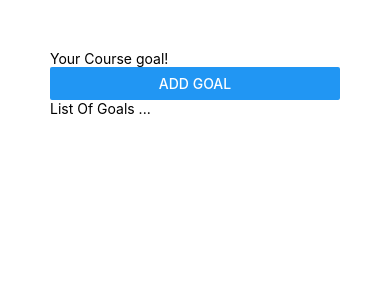
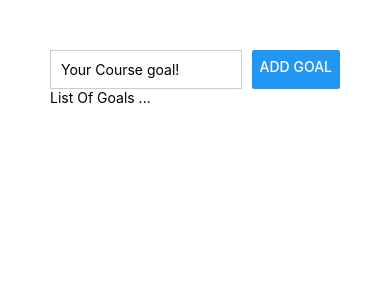
Before and after one commit to ghanayemomar/ReactNative, a React Native app: screen / in a window 390 px wide. Shown: the top 300 px of the page. Built offline with nearby package versions, Linux system fonts and the light colour scheme.

Commit message:
19. Using Flexbox To Create Layouts

```diff
--- a/App.js
+++ b/App.js
@@ -3,9 +3,9 @@
 export default function App() {
   return (
     <View style={styles.appContainer}>
-      <View>
-        <TextInput placeholder="Your Course goal!"/>
-        <Button title="Add Goal"/>
+      <View style={styles.inputContainer}>
+        <TextInput style={styles.textInput} placeholder="Your Course goal!" />
+        <Button title="Add Goal" />
       </View>
       <View>
         <Text>List Of Goals ...</Text>
@@ -15,7 +15,18 @@
 }
 
 const styles = StyleSheet.create({
-  appContainer:{
-    padding:50,
-  }
+  appContainer: {
+    padding: 50,
+  },
+  inputContainer: {
+    flexDirection: "row",
+    justifyContent: "space-between",
+  },
+  textInput: {
+    borderWidth: 1,
+    borderColor: "#cccccc",
+    width: "80%",
+    marginRight: 10,
+    padding: 10,
+  },
 });
```
